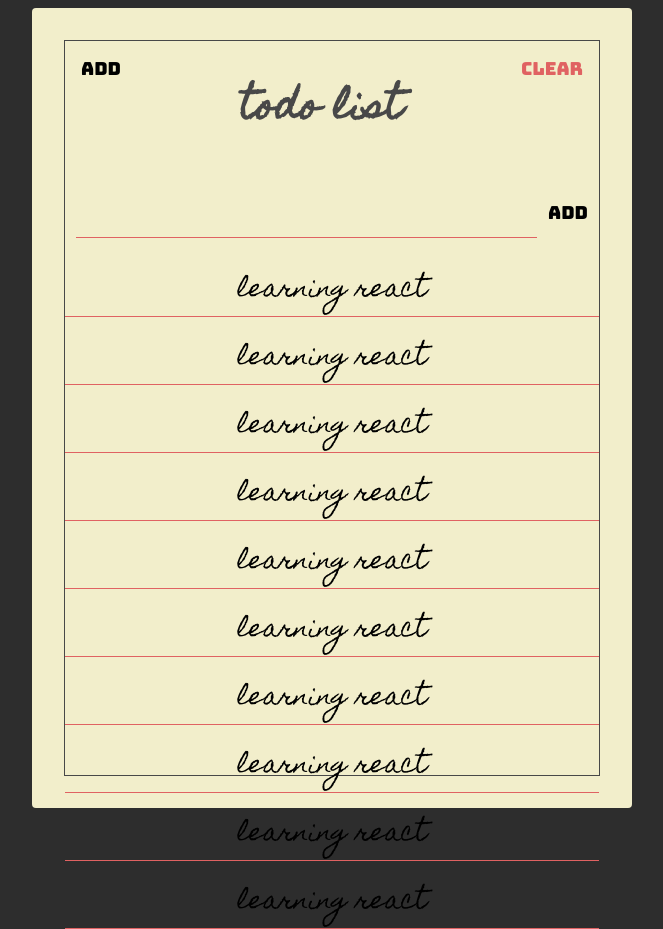
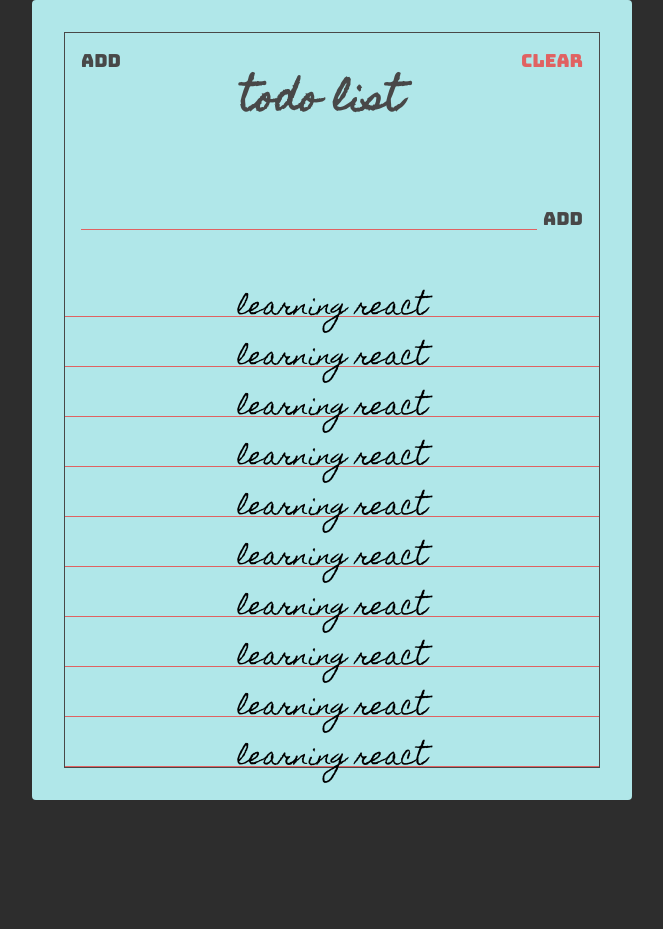
Before and after one commit to KadalGoreng/todolist-react, a React (Create React App) app: page / in a window 1280 px wide. Shown: the whole page, without its empty margins (308-971 px from the left). After the commit the page ends 800 px from the top, so only its background shows below. Built offline with nearby package versions, Linux system fonts and the light colour scheme.

Commit message:
gawe file komponen

```diff
--- a/src/styles.css
+++ b/src/styles.css
@@ -11,6 +11,9 @@
   color: var(--main-red-color);
 }
 
+.main-black-color {
+  color: var(--main-black-color);
+}
 html {
   font-size: 10px;
 }
@@ -25,7 +28,8 @@
   height: 100vh;
 }
 
-body. html {
+body,
+html {
   margin: 0;
   padding: 0;
   font-family: -apple-system, BlinkMacSystemFont, "Segoe UI", Roboto, Oxygen,
@@ -35,8 +39,9 @@
 .container {
   width: 600px;
   height: 800px;
-  background-color: #f2eecb;
+  background-color: #b0e7e9;
   border-radius: 4px;
+
   padding: 32px;
 }
 
@@ -57,15 +62,17 @@
 .header-title {
   flex: 1;
   text-align: center;
+
   color: var(--main-black-color);
 
-  font-size: 36px;
-  font-family: "Homemade Apple", sans-serif;
+  font-size: 3.6rem;
+  font-family: "homemade apple", sans-serif;
+
   text-transform: lowercase;
 }
 
 .header-btn {
-  font-size: 18px;
+  font-size: 1.8rem;
   font-family: "bungee", sans-serif;
 
   padding: 16px;
@@ -85,7 +92,7 @@
 }
 
 .add {
-  padding: 11px;
+  padding: 16px;
 }
 
 .add-form {
@@ -96,7 +103,7 @@
 .add-input {
   background: unset;
   border: unset;
-  padding: 6px;
+  padding: 0 64px;
 
   flex: 1;
 
@@ -104,15 +111,14 @@
   outline: unset;
 
   font-family: "Homemade Apple", sans-serif;
-  font-size: 16px;
+  font-size: 11px;
   text-transform: lowercase;
 }
 
 .add-btn {
   font-size: 18px;
-  font-family: "bungee", sans-serif;
+  font-family: "Bungee", sans-serif;
 
-  padding: 11px;
   padding-right: unset;
   cursor: pointer;
 
@@ -143,3 +149,9 @@
 
   border-bottom: 1px solid var(--main-red-color);
 }
+
+.todo-text {
+  position: absolute;
+  left: 50%;
+  transform: translate(-50%);
+}
```
Also changed, not shown: src/components/Header.jsx (added), src/components/Layout/Container.jsx (added), src/components/Layout/Isi.jsx (added), src/components/Paper.jsx (added), src/components/TodoForm.jsx (added), src/components/Todos.jsx (added).
